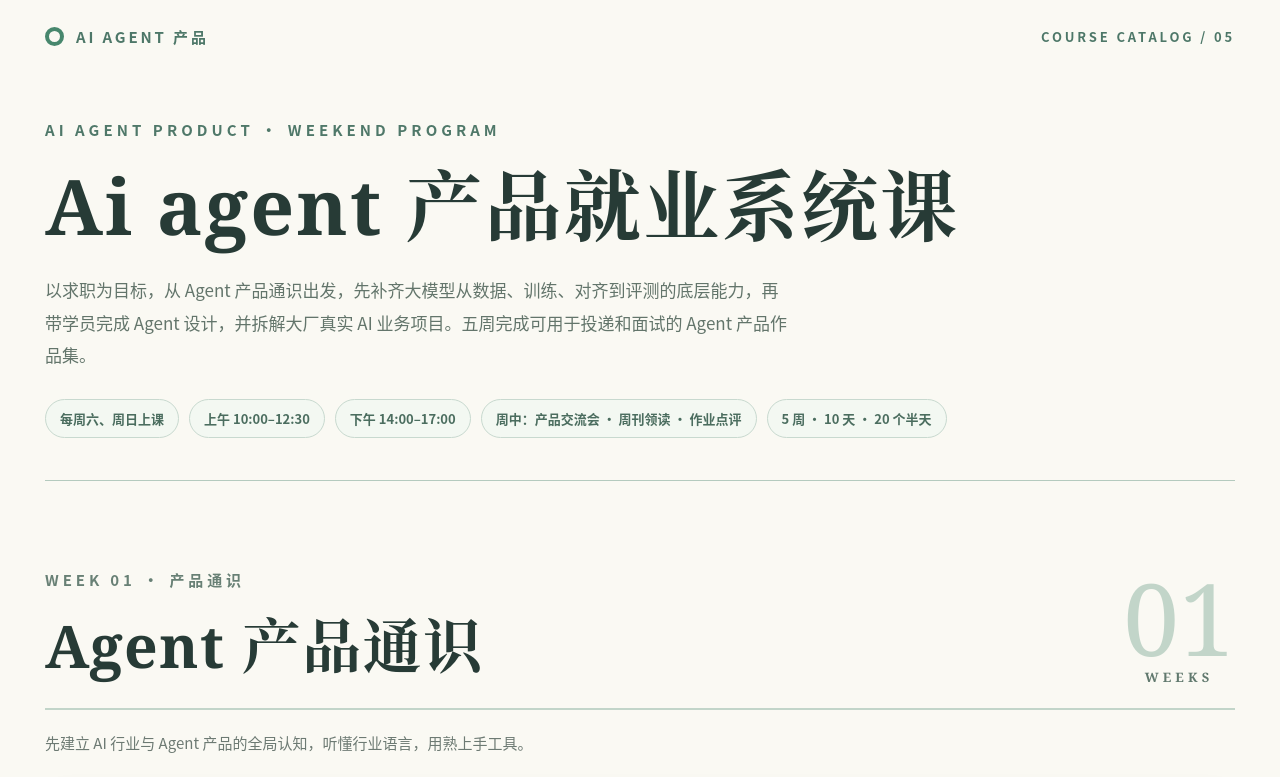
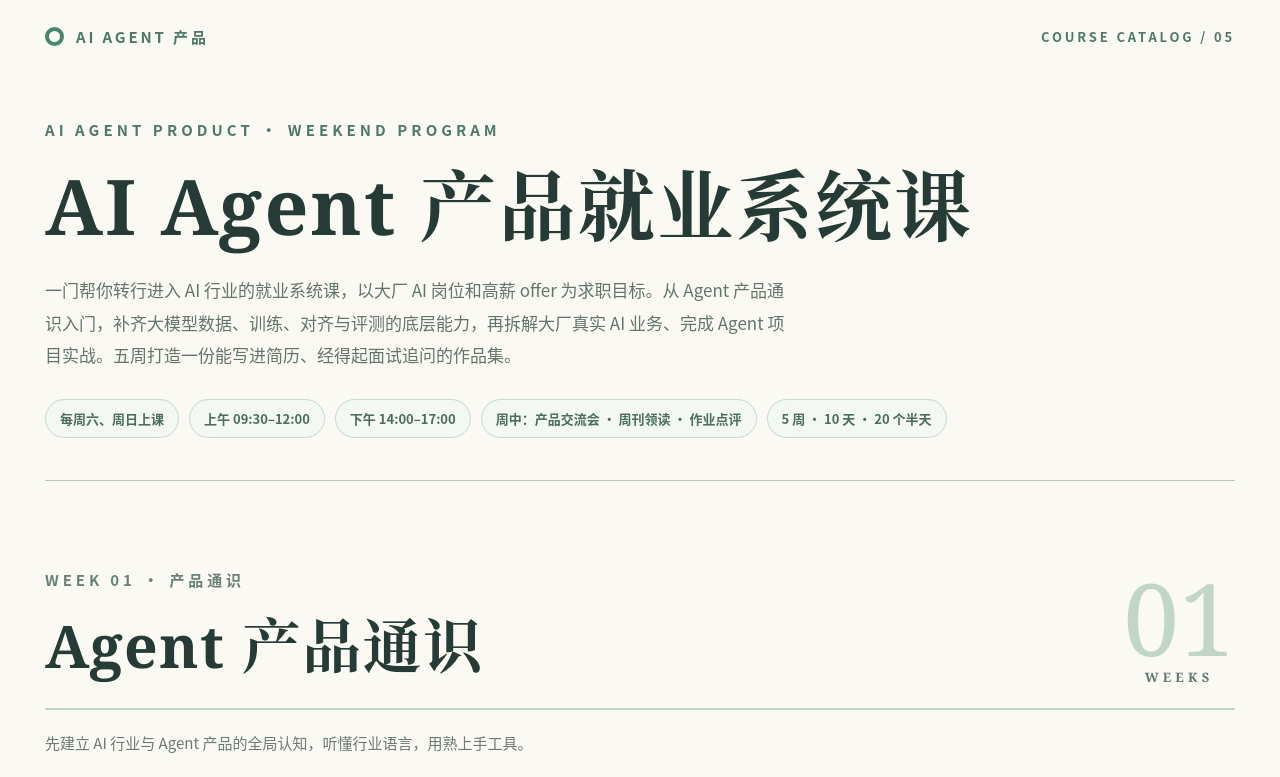
Before and after one commit to lujiu-how/ai-product-operations-course, a plain HTML site: page index.html in a window 1280 px wide. Shown: the top 777 px of the page. Drawn offline with Linux system fonts and the light colour scheme.

Commit message:
更新 AI Agent 产品就业系统课课表

```diff
--- a/index.html
+++ b/index.html
@@ -4,7 +4,7 @@
   <meta charset="utf-8">
   <meta name="viewport" content="width=device-width, initial-scale=1">
   <meta name="color-scheme" content="light">
-  <title>Ai agent 产品就业系统课</title>
+  <title>AI Agent 产品就业系统课</title>
   <style>
     :root {
       --paper: #faf9f3;
@@ -123,9 +123,9 @@
     <div class="topbar"><span class="brand">AI AGENT 产品</span><span class="catalog">COURSE CATALOG / 05</span></div>
     <header class="hero">
       <p class="hero-kicker">AI AGENT PRODUCT · WEEKEND PROGRAM</p>
-      <h1>Ai agent 产品就业系统课</h1>
-      <p class="hero-desc">以求职为目标，从 Agent 产品通识出发，先补齐大模型从数据、训练、对齐到评测的底层能力，再带学员完成 Agent 设计，并拆解大厂真实 AI 业务项目。五周完成可用于投递和面试的 Agent 产品作品集。</p>
-      <div class="hero-meta"><span>每周六、周日上课</span><span>上午 10:00–12:30</span><span>下午 14:00–17:00</span><span>周中：产品交流会 · 周刊领读 · 作业点评</span><span>5 周 · 10 天 · 20 个半天</span></div>
+      <h1>AI Agent 产品就业系统课</h1>
+      <p class="hero-desc">一门帮你转行进入 AI 行业的就业系统课，以大厂 AI 岗位和高薪 offer 为求职目标。从 Agent 产品通识入门，补齐大模型数据、训练、对齐与评测的底层能力，再拆解大厂真实 AI 业务、完成 Agent 项目实战。五周打造一份能写进简历、经得起面试追问的作品集。</p>
+      <div class="hero-meta"><span>每周六、周日上课</span><span>上午 09:30–12:00</span><span>下午 14:00–17:00</span><span>周中：产品交流会 · 周刊领读 · 作业点评</span><span>5 周 · 10 天 · 20 个半天</span></div>
     </header>
 
     <section class="week" id="week-1" aria-labelledby="week-1-title">
```
